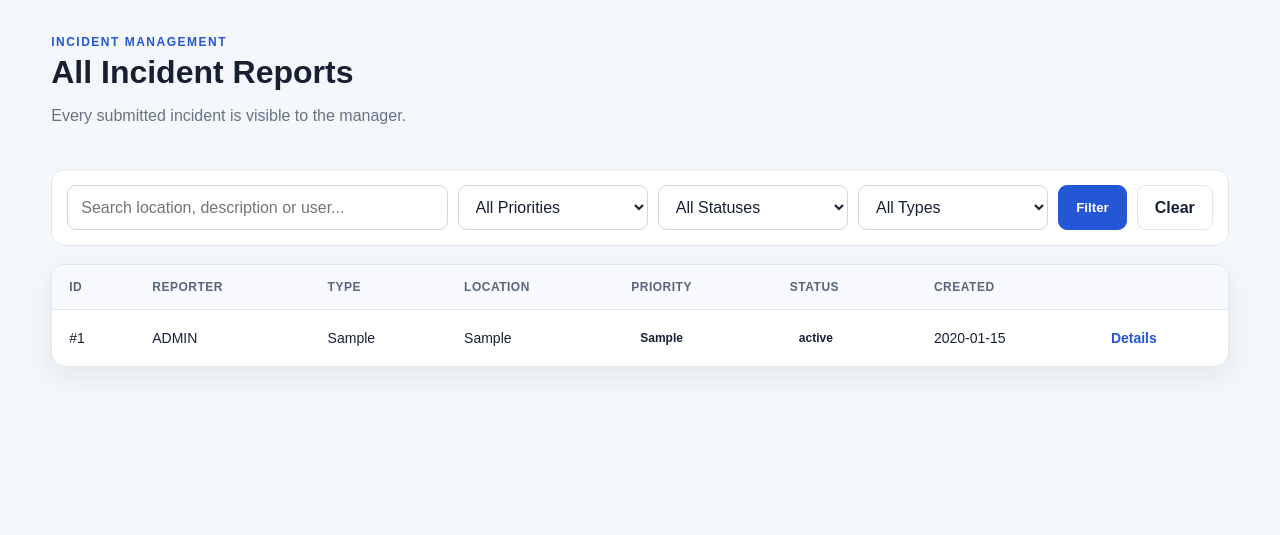
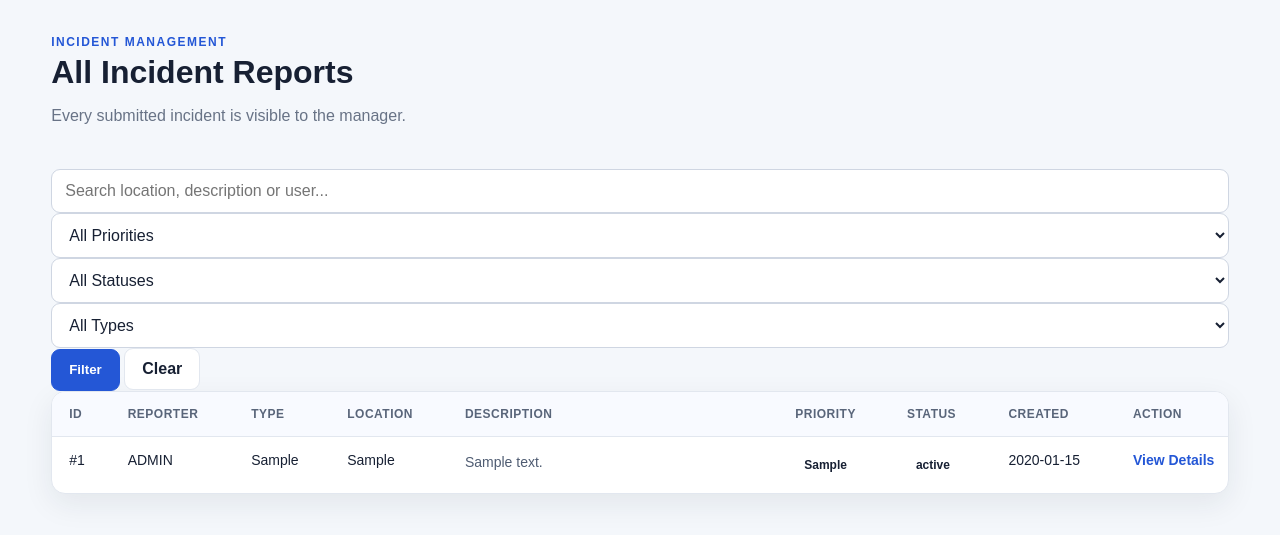
Before and after one commit to ashokkumar-byte/CAMPUS-SAFETY-LOGGER-, a Flask app: page /manager/incidents in a window 1280 px wide. Shown: the part 68-603 px from the top of the page. Run offline with Flask 3, Linux system fonts and the light colour scheme; a user stored in the database is signed in; data comes from the database, SQL or seed files in the repository; tables that the repository leaves empty hold one stand-in row (values such as "Sample post").

Commit message:
Add incident descriptions to manager reports

```diff
--- a/static/css/manager.css
+++ b/static/css/manager.css
@@ -1,100 +1,38 @@
-.critical-stat strong { color: #b11d1d; }
+/* Incident Description */
 
-.card-heading {
-    display: flex;
-    justify-content: space-between;
-    align-items: center;
-    padding: 20px 20px 10px;
+.incident-description {
+    min-width: 280px;
+    max-width: 450px;
+    white-space: normal;
+    vertical-align: top;
 }
 
-.card-heading h2 { margin: 0; }
-
-.filter-card {
-    display: grid;
-    grid-template-columns: 2fr 1fr 1fr 1fr auto auto;
-    gap: 10px;
-    background: white;
-    border: 1px solid #e2e7ef;
-    padding: 15px;
-    border-radius: 14px;
-    margin-bottom: 18px;
+.description-text {
+    line-height: 1.5;
+    color: #4f5c72;
+    word-break: break-word;
 }
 
-.detail-grid {
-    display: grid;
-    grid-template-columns: 1.4fr 1fr;
-    gap: 20px;
-    margin-bottom: 20px;
+.no-description {
+    color: #9aa3b2;
+    font-style: italic;
 }
 
-.detail-card { padding: 25px; }
 
-.detail-card h2 { margin-top: 0; }
+/* Better incident table */
 
-.detail-card label { margin-top: 18px; }
-
-.detail-row {
-    display: flex;
-    justify-content: space-between;
-    gap: 20px;
-    padding: 13px 0;
-    border-bottom: 1px solid #e2e7ef;
+.table-wrap {
+    overflow-x: auto;
 }
 
-.detail-row span { color: #687386; }
-
-.description-box {
-    margin-top: 20px;
-    padding: 17px;
-    background: #f7f9fc;
-    border-radius: 10px;
+.table-wrap table {
+    min-width: 1200px;
 }
 
-.description-box span {
-    font-weight: 800;
-    font-size: 13px;
+.table-wrap th {
+    white-space: nowrap;
 }
 
-.description-box p {
-    line-height: 1.7;
-    margin-bottom: 0;
+.table-wrap td {
+    vertical-align: top;
 }
-
-.ai-box {
-    margin-top: 20px;
-    padding: 18px;
-    border-radius: 10px;
-    background: #eef3ff;
-    border: 1px solid #dbe5ff;
-}
-
-.ai-box h3 { margin-top: 0; }
-
-.charts-grid {
-    display: grid;
-    grid-template-columns: 1fr 1fr;
-    gap: 20px;
-}
-
-.chart-card {
-    padding: 20px;
-    min-height: 330px;
-}
-
-.chart-card h2 {
-    margin-top: 0;
-    font-size: 18px;
-}
-
-.chart-card canvas {
-    max-height: 260px;
-}
-
-@media (max-width: 1000px) {
-    .filter-card { grid-template-columns: 1fr 1fr; }
-    .detail-grid, .charts-grid { grid-template-columns: 1fr; }
-}
-
-@media (max-width: 600px) {
-    .filter-card { grid-template-columns: 1fr; }
-}
--- a/templates/manager/incidents.html
+++ b/templates/manager/incidents.html
@@ -1,76 +1,269 @@
 {% extends "base.html" %}
+
 {% block title %}All Incidents{% endblock %}
-{% block extra_css %}<link rel="stylesheet" href="{{ url_for('static', filename='css/manager.css') }}">{% endblock %}
+
+{% block extra_css %}
+<link rel="stylesheet" href="{{ url_for('static', filename='css/manager.css') }}">
+{% endblock %}
 
 {% block content %}
+
 <div class="page-header">
     <div>
         <p class="eyebrow">INCIDENT MANAGEMENT</p>
+
         <h1>All Incident Reports</h1>
-        <p class="muted">Every submitted incident is visible to the manager.</p>
+
+        <p class="muted">
+            Every submitted incident is visible to the manager.
+        </p>
     </div>
 </div>
 
+
+<!-- FILTERS -->
+
 <form class="filter-card" method="GET">
-    <input name="search" value="{{ search }}" placeholder="Search location, description or user...">
+
+    <input
+        type="text"
+        name="search"
+        value="{{ search }}"
+        placeholder="Search location, description or user..."
+    >
 
     <select name="priority">
+
         <option value="">All Priorities</option>
+
         {% for p in ['Low', 'Medium', 'High', 'Critical'] %}
-            <option value="{{ p }}" {% if selected_priority == p %}selected{% endif %}>{{ p }}</option>
+
+        <option
+            value="{{ p }}"
+            {% if selected_priority == p %}selected{% endif %}
+        >
+            {{ p }}
+        </option>
+
         {% endfor %}
+
     </select>
 
+
     <select name="status">
+
         <option value="">All Statuses</option>
+
         {% for s in ['Pending', 'Under Review', 'In Progress', 'Resolved', 'Rejected'] %}
-            <option value="{{ s }}" {% if selected_status == s %}selected{% endif %}>{{ s }}</option>
+
+        <option
+            value="{{ s }}"
+            {% if selected_status == s %}selected{% endif %}
+        >
+            {{ s }}
+        </option>
+
         {% endfor %}
+
     </select>
 
+
     <select name="incident_type">
+
         <option value="">All Types</option>
+
         {% for t in types %}
-            <option value="{{ t.incident_type }}" {% if selected_type == t.incident_type %}selected{% endif %}>{{ t.incident_type }}</option>
+
+        <option
+            value="{{ t.incident_type }}"
+            {% if selected_type == t.incident_type %}selected{% endif %}
+        >
+            {{ t.incident_type }}
+        </option>
+
         {% endfor %}
+
     </select>
 
-    <button class="btn primary" type="submit">Filter</button>
-    <a class="btn secondary" href="{{ url_for('manager_incidents') }}">Clear</a>
+
+    <button
+        class="btn primary"
+        type="submit"
+    >
+        Filter
+    </button>
+
+
+    <a
+        class="btn secondary"
+        href="{{ url_for('manager_incidents') }}"
+    >
+        Clear
+    </a>
+
 </form>
 
+
+<!-- INCIDENT TABLE -->
+
 <div class="table-card">
+
     <div class="table-wrap">
+
         <table>
+
             <thead>
+
                 <tr>
+
                     <th>ID</th>
-                    <th>Reporter</th>
-                    <th>Type</th>
-                    <th>Location</th>
-                    <th>Priority</th>
-                    <th>Status</th>
-                    <th>Created</th>
-                    <th></th>
+
+                    <th>REPORTER</th>
+
+                    <th>TYPE</th>
+
+                    <th>LOCATION</th>
+
+                    <th>DESCRIPTION</th>
+
+                    <th>PRIORITY</th>
+
+                    <th>STATUS</th>
+
+                    <th>CREATED</th>
+
+                    <th>ACTION</th>
+
                 </tr>
+
             </thead>
+
+
             <tbody>
+
             {% for incident in incidents %}
+
                 <tr>
-                    <td>#{{ incident.id }}</td>
-                    <td>{{ incident.reporter }}</td>
-                    <td>{{ incident.incident_type }}</td>
-                    <td>{{ incident.location }}</td>
-                    <td><span class="badge {{ incident.priority|lower }}">{{ incident.priority }}</span></td>
-                    <td><span class="status {{ incident.status|lower|replace(' ', '-') }}">{{ incident.status }}</span></td>
-                    <td>{{ incident.created_at }}</td>
-                    <td><a class="table-link" href="{{ url_for('incident_detail', incident_id=incident.id) }}">Details</a></td>
+
+                    <!-- ID -->
+
+                    <td>
+                        #{{ incident.id }}
+                    </td>
+
+
+                    <!-- REPORTER -->
+
+                    <td>
+                        {{ incident.reporter }}
+                    </td>
+
+
+                    <!-- TYPE -->
+
+                    <td>
+                        {{ incident.incident_type }}
+                    </td>
+
+
+                    <!-- LOCATION -->
+
+                    <td>
+                        {{ incident.location }}
+                    </td>
+
+
+                    <!-- DESCRIPTION -->
+
+                    <td class="incident-description">
+
+                        {% if incident.description %}
+
+                            <div class="description-text">
+                                {{ incident.description }}
+                            </div>
+
+                        {% else %}
+
+                            <span class="no-description">
+                                No description provided
+                            </span>
+
+                        {% endif %}
+
+                    </td>
+
+
+                    <!-- PRIORITY -->
+
+                    <td>
+
+                        <span
+                            class="badge {{ incident.priority|lower }}"
+                        >
+                            {{ incident.priority }}
+                        </span>
+
+                    </td>
+
+
+                    <!-- STATUS -->
+
+                    <td>
+
+                        <span
+                            class="status {{ incident.status|lower|replace(' ', '-') }}"
+                        >
+                            {{ incident.status }}
+                        </span>
+
+                    </td>
+
+
+                    <!-- CREATED -->
+
+                    <td>
+                        {{ incident.created_at }}
+                    </td>
+
+
+                    <!-- DETAILS -->
+
+                    <td>
+
+                        <a
+                            class="table-link"
+                            href="{{ url_for('incident_detail', incident_id=incident.id) }}"
+                        >
+                            View Details
+                        </a>
+
+                    </td>
+
                 </tr>
+
+
             {% else %}
-                <tr><td colspan="8" class="empty">No matching incidents found.</td></tr>
+
+                <tr>
+
+                    <td
+                        colspan="9"
+                        class="empty"
+                    >
+                        No matching incidents found.
+                    </td>
+
+                </tr>
+
             {% endfor %}
+
             </tbody>
+
         </table>
+
     </div>
+
 </div>
+
 {% endblock %}
```
